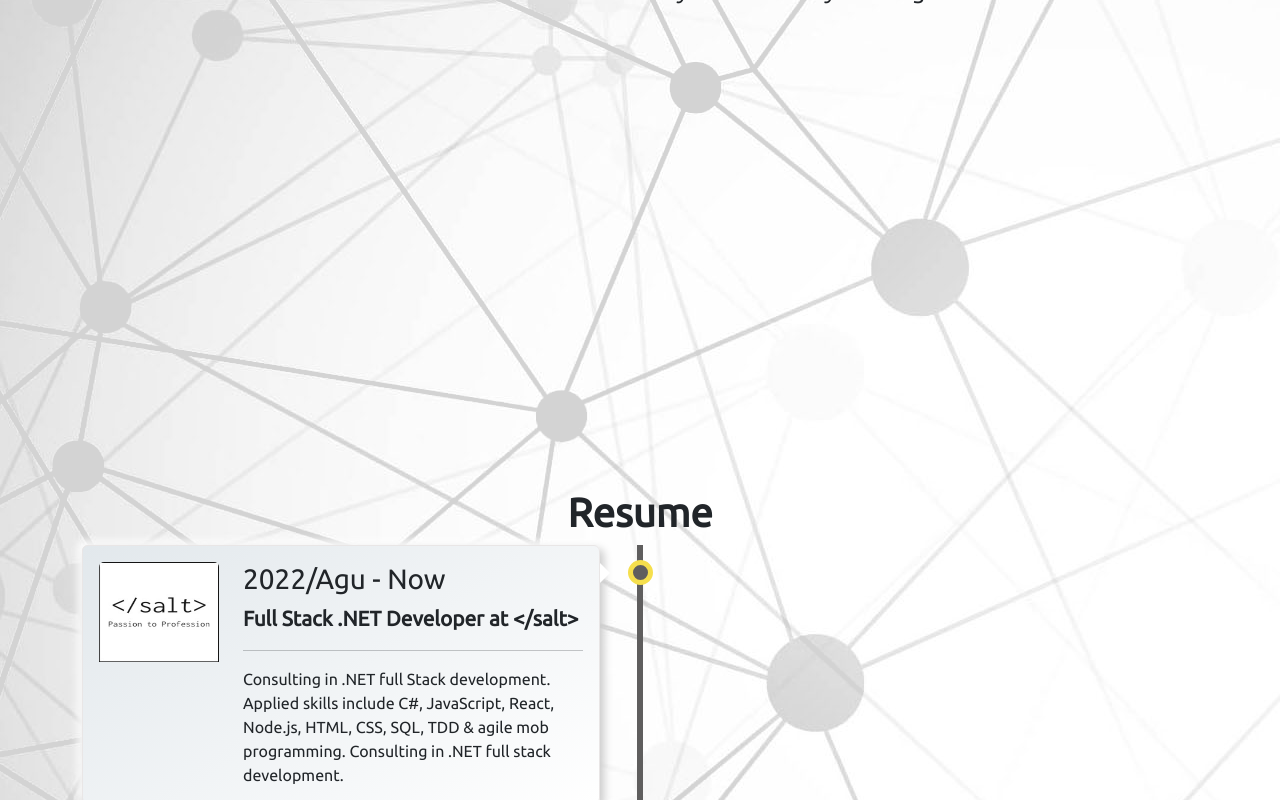
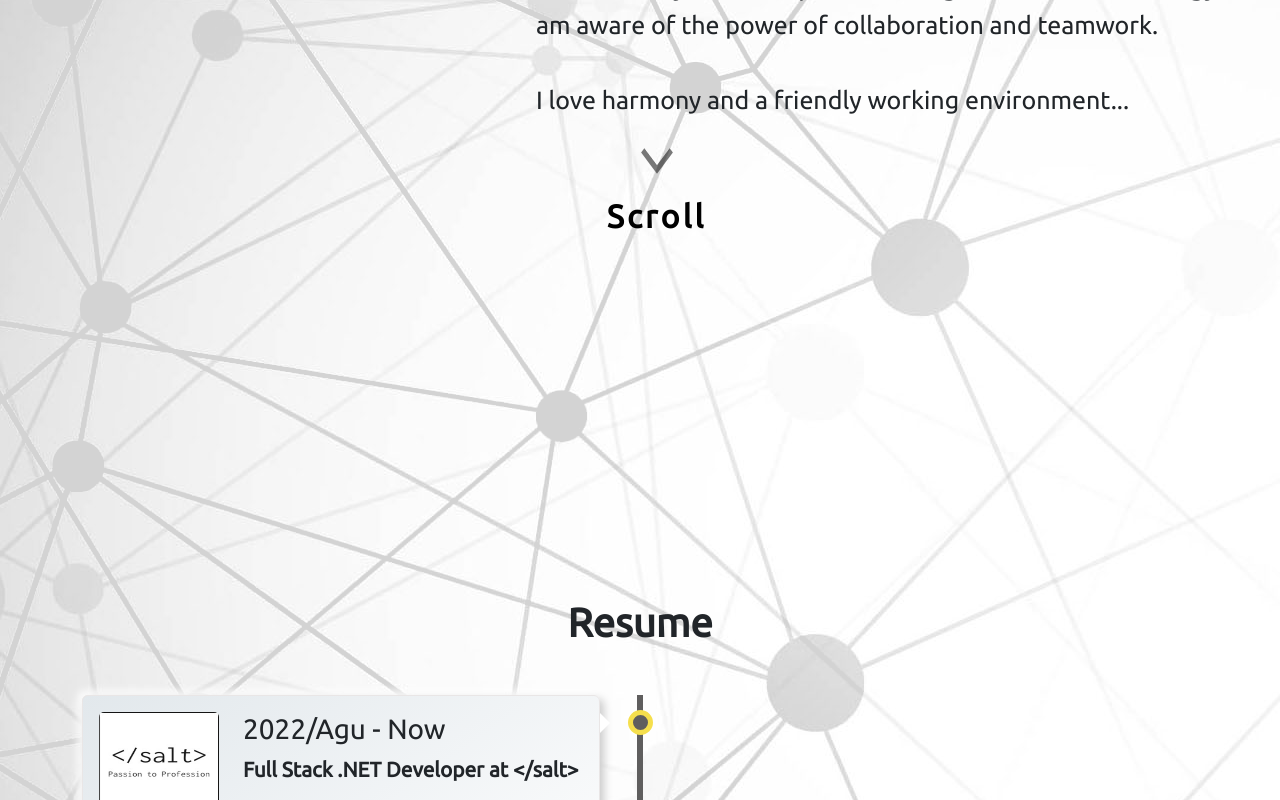
Before and after one commit to cetinarslan-it/portfolio, a React (Create React App) app: page / in a window 1280 px wide. Shown: the part 1340-2140 px from the top of the page. Built offline with nearby package versions, Linux system fonts and the light colour scheme.

Commit message:
added animated scroll icon and refactored style

```diff
--- a/src/pages/aboutMe/AboutMe.jsx
+++ b/src/pages/aboutMe/AboutMe.jsx
@@ -3,30 +3,39 @@ import "./aboutMe.css";
 import Person from "../../images/myPicture.png";
 
 function AboutMe() {
+
   return (
-    <div className="about-container" id="about">
+    <div className="about__main__container" id="about">
       <h1>About me...</h1>
-      <hr className="w-75"/>
-      <div className="about-container__body">
-        <div className="about-container__picture">
+      <hr className="w-75" />
+      <div className="about__main__container-body">
+        <div className="about__main__container-picture">
           <img src={Person} alt="..."></img>
         </div>
-        <div className="about-container__text">
+        <div className="about__main__container-text">
           <div>
             <p>
               Coding has always been an area that I have been interested in.
               Moving to Sweden gave me a big chance to start a new career.
-              <br /><br />I have experience both as a manual and automation tester in
+              <br />
+              <br />I have experience both as a manual and automation tester in
               software and my passion to go deeper into coding led me to join
               Salt Bootcamp.
-              <br /><br />
+              <br />
+              <br />
               Thanks to my earlier experience in agile scrum methodology, I am
               aware of the power of collaboration and teamwork.
-              <br /><br />I love harmony and a friendly working environment...
+              <br />
+              <br />I love harmony and a friendly working environment...
             </p>
           </div>
         </div>
       </div>
+      <section id="section06" className="demo">
+        <a href="#resume">
+          <span></span>Scroll
+        </a>
+      </section>
     </div>
   );
 }
--- a/src/pages/aboutMe/aboutMe.css
+++ b/src/pages/aboutMe/aboutMe.css
@@ -1,27 +1,29 @@
-.about-container {
-  display: flex;
+.about__main__container {
+  display:flex;
   flex-direction: column;
   justify-content: center;
   align-items: center;
-  padding-top: 5rem;
+  padding-top: 4rem;
   padding-bottom: 24rem;
 }
 
-.about-container h1 {
-  font-weight: bold;
+.about__main__container h1 {
+  font-weight:bold;
+  text-align: center;
+  margin: 1rem auto 3rem;
 }
 
 hr{
   margin-bottom: 4rem;
 }
 
-.about-container__body {
+.about__main__container-body {
   display: flex;
   flex-direction: row;
   justify-content: space-between;
 }
 
-.about-container img {
+.about__main__container img {
   border-radius: 50%;
   margin-right: 10rem;
   margin-left: 2rem;
@@ -30,17 +32,81 @@ hr{
   height: 300px;
 }
 
-.about-container__text {
+.about__main__container-text {
   max-width: 700px;
   min-width: 500px;
   text-align: justify;
   text-justify: inter-word;
 }
 
-.about-container__text p {
+.about__main__container-text p {
  font-size: 25px;
 }
 
+.demo a {
+  position: absolute;
+  margin-top: 10%;
+  margin-left: -3%;
+  z-index: 2;
+  display: inline-block;
+  -webkit-transform: translate(0, -50%);
+  transform: translate(0, -50%);
+  color: black;
+  font-size: 2rem;
+  font-weight: bold;
+  letter-spacing: .1em;
+  text-decoration: none;
+  transition: opacity .1s;
+}
+
+.demo a:hover {
+  opacity: .6;
+}
+
+#section06 a {
+  padding-top: 60px;
+}
+
+#section06 a span {
+  position: absolute;
+  top: 0;
+  left: 35%;
+  width: 30px;
+  height: 30px;
+  border-left: 6px solid black;
+  border-bottom: 6px solid black;
+  -webkit-transform: rotateZ(-90deg);
+  transform: rotateZ(-90deg);
+  -webkit-animation: sdb06 3s infinite;
+  animation: sdb06 6s infinite;
+}
+
+@-webkit-keyframes sdb06 {
+  0% {
+    -webkit-transform: rotateY(0) rotateZ(-45deg) translate(0, 0);
+    opacity: 0;
+  }
+  50% {
+    opacity: 1;
+  }
+  100% {
+    -webkit-transform: rotateY(720deg) rotateZ(-45deg) translate(-20px, 20px);
+    opacity: 0;
+  }
+}
+@keyframes sdb06 {
+  0% {
+    transform: rotateY(0) rotateZ(-45deg) translate(0, 0);
+    opacity: 0;
+  }
+  50% {
+    opacity: 1;
+  }
+  100% {
+    transform: rotateY(720deg) rotateZ(-45deg) translate(-20px, 20px);
+    opacity: 0;
+  }
+}
 
 /* ----------- MEDIA QUERY --------------- */
 
--- a/src/pages/portfolio/Portfolio.jsx
+++ b/src/pages/portfolio/Portfolio.jsx
@@ -103,6 +103,11 @@ function Portfolio() {
       <Container className="card-container" fluid="lg" style={{ padding: "1rem", cursor: "pointer"}}>
         <Row className="row" style={{ padding: "0px"}}>{mapped}</Row>
       </Container>
+      <section id="section06" className="demo">
+        <a href="#contact">
+          <span></span>Scroll
+        </a>
+      </section>
     </div>
   );
 }
--- a/src/pages/portfolio/portfolio.css
+++ b/src/pages/portfolio/portfolio.css
@@ -3,13 +3,13 @@
   flex-direction: column;
   justify-content: center;
   align-items: center;
-  padding-top:5rem, 1rem;
+  padding-bottom: 10rem;
 }
 
 .portfolio__main__container h1 {
   font-weight:bold;
   text-align: center;
-  padding-top:5rem;
+  margin: 5rem auto 2rem;
 }
 
 .portfolio__main__container p {
@@ -78,3 +78,68 @@
     padding: 0.5rem 1rem;
   }
 }
+
+.demo a {
+  position: absolute;
+  margin-top: 4%;
+  margin-left: -2.6%;
+  z-index: 2;
+  display: inline-block;
+  -webkit-transform: translate(0, -50%);
+  transform: translate(0, -50%);
+  color: black;
+  font-size: 2rem;
+  font-weight: bold;
+  letter-spacing: .1em;
+  text-decoration: none;
+  transition: opacity .1s;
+}
+
+.demo a:hover {
+  opacity: .6;
+}
+
+#section06 a {
+  padding-top: 60px;
+}
+
+#section06 a span {
+  position: absolute;
+  top: 0;
+  left: 35%;
+  width: 30px;
+  height: 30px;
+  border-left: 6px solid black;
+  border-bottom: 6px solid black;
+  -webkit-transform: rotateZ(-90deg);
+  transform: rotateZ(-90deg);
+  -webkit-animation: sdb06 3s infinite;
+  animation: sdb06 6s infinite;
+}
+
+@-webkit-keyframes sdb06 {
+  0% {
+    -webkit-transform: rotateY(0) rotateZ(-45deg) translate(0, 0);
+    opacity: 0;
+  }
+  50% {
+    opacity: 1;
+  }
+  100% {
+    -webkit-transform: rotateY(720deg) rotateZ(-45deg) translate(-20px, 20px);
+    opacity: 0;
+  }
+}
+@keyframes sdb06 {
+  0% {
+    transform: rotateY(0) rotateZ(-45deg) translate(0, 0);
+    opacity: 0;
+  }
+  50% {
+    opacity: 1;
+  }
+  100% {
+    transform: rotateY(720deg) rotateZ(-45deg) translate(-20px, 20px);
+    opacity: 0;
+  }
+}
--- a/src/pages/resume/Resume.jsx
+++ b/src/pages/resume/Resume.jsx
@@ -4,16 +4,14 @@ import { resumeList } from "../../repositories/resumeList";
 
 function Resume() {
   return (
-    <div>
-      <div className="resume-container" id="resume">
-        <h1>Resume</h1>
-      </div>
+    <div className="resume__main__container" id="resume">
+      <h1>Resume</h1>
       <section>
         <div className="container">
           {resumeList.map((e, index) => {
             return (
               <div className="main-timeline" key={index}>
-                <div className={e.dir} >
+                <div className={e.dir}>
                   <div className="card">
                     <div className="card-body p-3 d-lg-flex">
                       <div>
@@ -21,7 +19,7 @@ function Resume() {
                           src={e.src}
                           className="card-img-top me-4 mb-4"
                           alt=".."
-                          style={{height: "100px", width: "120px"}}
+                          style={{ height: "100px", width: "120px" }}
                         />
                       </div>
                       <div>
@@ -38,6 +36,11 @@ function Resume() {
           })}
         </div>
       </section>
+      <section id="section06" className="demo">
+        <a href="#skills">
+          <span></span>Scroll
+        </a>
+      </section>
     </div>
   );
 }
--- a/src/pages/resume/resume.css
+++ b/src/pages/resume/resume.css
@@ -1,13 +1,14 @@
-.resume-container {
-  display: flex;
+.resume__main__container {
+  display:flex;
   flex-direction: column;
+  justify-content: center;
+  align-items: center;
+  padding-bottom: 11rem;
+}
+.resume__main__container h1 {
+  font-weight: bold;
   text-align: center;
-  justify-content: center;
-  padding-top: 5rem;
-}
-.resume-container h1 {
-  font-weight: bold;
-  margin-bottom:"4rem";
+  margin: 5rem auto 3rem;
 }
 
 .card{
@@ -31,8 +32,6 @@
 hr{
   margin-bottom:1rem;
 }
-
-
 
 /* The actual timeline (the vertical ruler) */
 .main-timeline {
@@ -113,6 +112,98 @@ hr{
   left: -12px;
 }
 
+.demo a {
+  position: absolute;
+  margin-top: 4%;
+  margin-left: -2.6%;
+  z-index: 2;
+  display: inline-block;
+  -webkit-transform: translate(0, -50%);
+  transform: translate(0, -50%);
+  color: black;
+  font-size: 2rem;
+  font-weight: bold;
+  letter-spacing: .1em;
+  text-decoration: none;
+  transition: opacity .1s;
+}
+
+.demo a:hover {
+  opacity: .6;
+}
+
+#section06 a {
+  padding-top: 60px;
+}
+
+#section06 a span {
+  position: absolute;
+  top: 0;
+  left: 35%;
+  width: 30px;
+  height: 30px;
+  border-left: 6px solid black;
+  border-bottom: 6px solid black;
+  -webkit-transform: rotateZ(-90deg);
+  transform: rotateZ(-90deg);
+  -webkit-animation: sdb06 3s infinite;
+  animation: sdb06 6s infinite;
+}
+
+@-webkit-keyframes sdb06 {
+  0% {
+    -webkit-transform: rotateY(0) rotateZ(-45deg) translate(0, 0);
+    opacity: 0;
+  }
+  50% {
+    opacity: 1;
+  }
+  100% {
+    -webkit-transform: rotateY(720deg) rotateZ(-45deg) translate(-20px, 20px);
+    opacity: 0;
+  }
+}
+@keyframes sdb06 {
+  0% {
+    transform: rotateY(0) rotateZ(-45deg) translate(0, 0);
+    opacity: 0;
+  }
+  50% {
+    opacity: 1;
+  }
+  100% {
+    transform: rotateY(720deg) rotateZ(-45deg) translate(-20px, 20px);
+    opacity: 0;
+  }
+}
+
+/* ----------- MEDIA QUERY --------------- */
+
+@media only screen and (max-width: 1100px) {
+  .about-container__body {
+    flex-direction: column;
+    align-items: center;
+  }
+
+  .about-container h1 {
+    font-size: 30px;
+    margin-bottom: 4rem;
+  }
+
+  .about-container img {
+    width: 180px;
+    height: 180px;
+    margin-right: 2rem;
+  }
+}
+.about-container__text {
+  min-width:300px;
+}
+
+.about-container__text p {
+  font-size: 23px;
+ }
+
 /* Media queries - Responsive timeline on screens less than 600px wide */
 @media screen and (max-width: 600px) {
   /* Place the timelime to the left */
--- a/src/pages/skills/skills.css
+++ b/src/pages/skills/skills.css
@@ -1,11 +1,10 @@
 .skills__container {
-  color: var(--nav-color);
   display: flex;
   flex-direction: column;
   justify-content:center;
   align-items: center;
   padding-top: 5rem;
-
+  padding-bottom: 9rem;
 }
 
 .skills__container h1 {
@@ -66,3 +65,68 @@
 .skill__links {
   text-decoration: none;
 }
+
+.demo a {
+  position: absolute;
+  margin-top: 4%;
+  margin-left: -2.6%;
+  z-index: 2;
+  display: inline-block;
+  -webkit-transform: translate(0, -50%);
+  transform: translate(0, -50%);
+  color: black;
+  font-size: 2rem;
+  font-weight: bold;
+  letter-spacing: .1em;
+  text-decoration: none;
+  transition: opacity .1s;
+}
+
+.demo a:hover {
+  opacity: .6;
+}
+
+#section06 a {
+  padding-top: 60px;
+}
+
+#section06 a span {
+  position: absolute;
+  top: 0;
+  left: 35%;
+  width: 30px;
+  height: 30px;
+  border-left: 6px solid black;
+  border-bottom: 6px solid black;
+  -webkit-transform: rotateZ(-90deg);
+  transform: rotateZ(-90deg);
+  -webkit-animation: sdb06 3s infinite;
+  animation: sdb06 6s infinite;
+}
+
+@-webkit-keyframes sdb06 {
+  0% {
+    -webkit-transform: rotateY(0) rotateZ(-45deg) translate(0, 0);
+    opacity: 0;
+  }
+  50% {
+    opacity: 1;
+  }
+  100% {
+    -webkit-transform: rotateY(720deg) rotateZ(-45deg) translate(-20px, 20px);
+    opacity: 0;
+  }
+}
+@keyframes sdb06 {
+  0% {
+    transform: rotateY(0) rotateZ(-45deg) translate(0, 0);
+    opacity: 0;
+  }
+  50% {
+    opacity: 1;
+  }
+  100% {
+    transform: rotateY(720deg) rotateZ(-45deg) translate(-20px, 20px);
+    opacity: 0;
+  }
+}
```
Also changed, not shown: src/pages/contact/contact.css (+13 -7 lines), src/pages/skills/Skills.jsx (+8 -3 lines).
